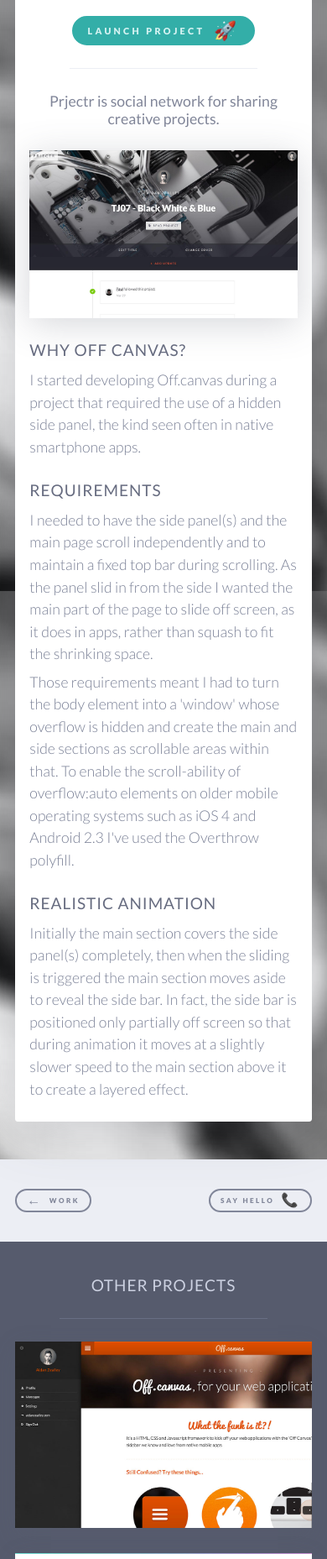
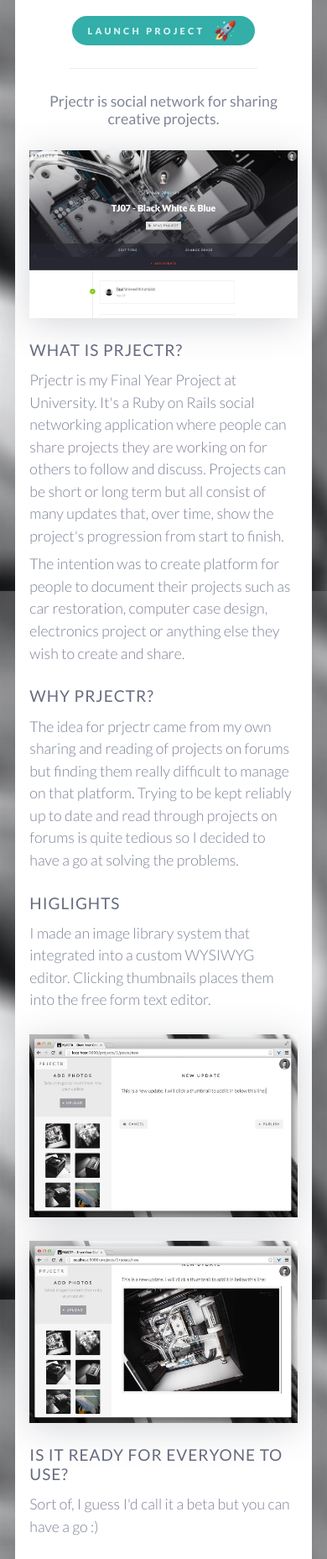
Before and after one commit to AidanZealley/aidanzealley.com, a plain HTML site: page prjectr.html in a window 390 px wide. Shown: the part 140-1997 px from the top of the page at 84% size. Drawn offline with Linux system fonts and the light colour scheme; a web font is replaced by a local one.

Commit message:
new content for prjectr page

```diff
--- a/prjectr.html
+++ b/prjectr.html
@@ -32,17 +32,34 @@
 						<img src="pictures/prjectr-screen.jpg" width="100%"/>
 					</div>
 
-					<h2>Why Off Canvas?</h2>
-					<p>I started developing Off.canvas during a project that required the use of a hidden side panel, the kind seen often in native smartphone apps.</p>
+					<h2>What is Prjectr?</h2>
+					<p>Prjectr is my Final Year Project at University. It's a Ruby on Rails social networking application where people can share projects they are working on for others to follow and discuss. Projects can be short or long term but all consist of many updates that, over time, show the project's progression from start to finish.</p>
+					<p>The intention was to create platform for people to document their projects such as car restoration, computer case design, electronics project or anything else they wish to create and share.</p>
 					<br/>
 
-					<h2>Requirements</h2>
-					<p>I needed to have the side panel(s) and the main page scroll independently and to maintain a fixed top bar during scrolling. As the panel slid in from the side I wanted the main part of the page to slide off screen, as it does in apps, rather than squash to fit the shrinking space.</p>
-					<p>Those requirements meant I had to turn the body element into a 'window' whose overflow is hidden and create the main and side sections as scrollable areas within that. To enable the scroll-ability of overflow:auto elements on older mobile operating systems such as iOS 4 and Android 2.3 I've used the Overthrow polyfill.</p>
+					<h2>Why Prjectr?</h2>
+					<p>The idea for prjectr came from my own sharing and reading of projects on forums but finding them really difficult to manage on that platform. Trying to be kept reliably up to date and read through projects on forums is quite tedious so I decided to have a go at solving the problems.</p>
 					<br/>
 
-					<h2>Realistic Animation</h2>
-					<p>Initially the main section covers the side panel(s) completely, then when the sliding is triggered the main section moves aside to reveal the side bar. In fact, the side bar is positioned only partially off screen so that during animation it moves at a slightly slower speed to the main section above it to create a layered effect.</p>
+					<h2>Higlights</h2>
+					<p>I made an image library system that integrated into a custom WYSIWYG editor. Clicking thumbnails places them into the free form text editor.</p>
+
+					<div class="breakout delay 1">
+						<img src="pictures/prjectr-creator1.jpg" width="100%"/>
+					</div>
+
+					<div class="breakout delay 1">
+						<img src="pictures/prjectr-creator2.jpg" width="100%"/>
+					</div>
+
+					<h2>Is it ready for everyone to use?</h2>
+					<p>Sort of, I guess I'd call it a beta but you can have a go :)</p>
+
+					<hr/>
+
+					<div class="center">
+						<a href="http://prjectr.com" target="_blank" class="button small accent">Check it out</a>
+					</div>
 				</div>
 			</div>
 		</div>
```
Also changed, not shown: pictures/prjectr-creator1.jpg (added), pictures/prjectr-creator2.jpg (added), 1 other file.
